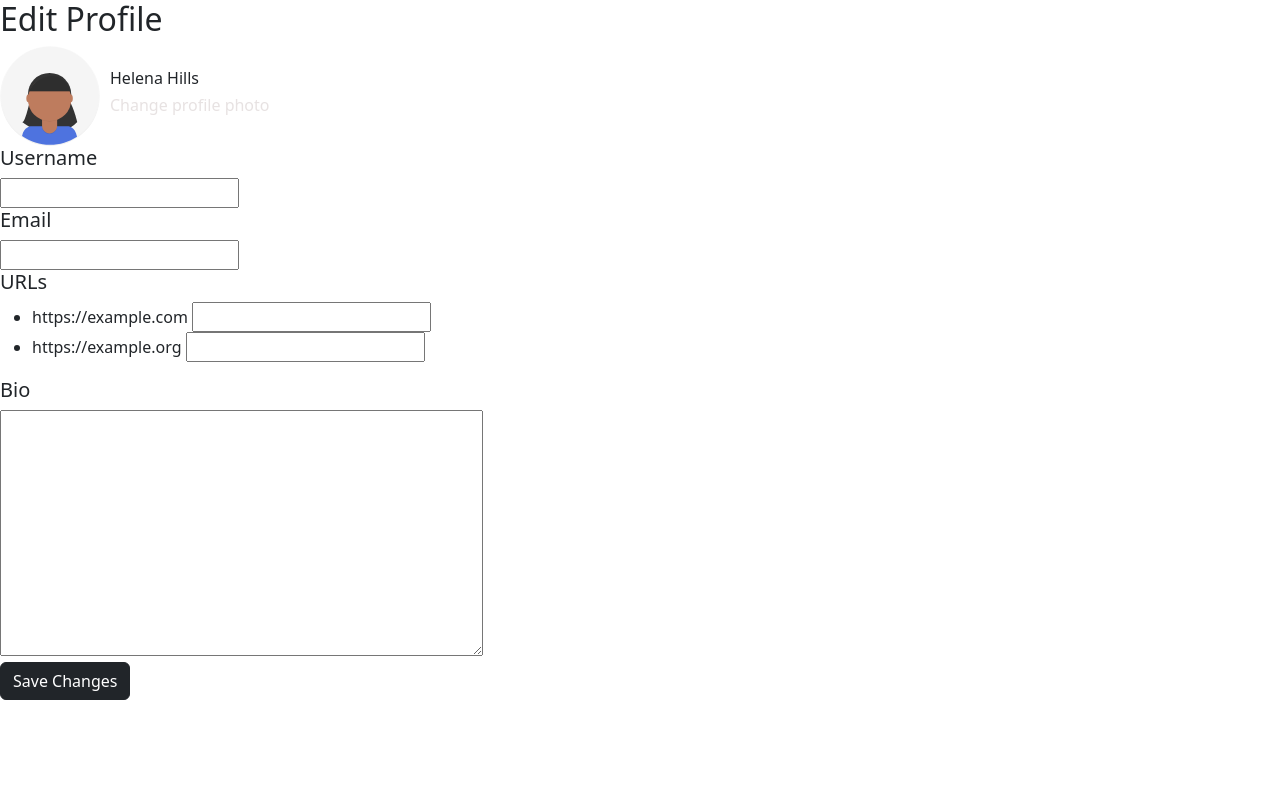
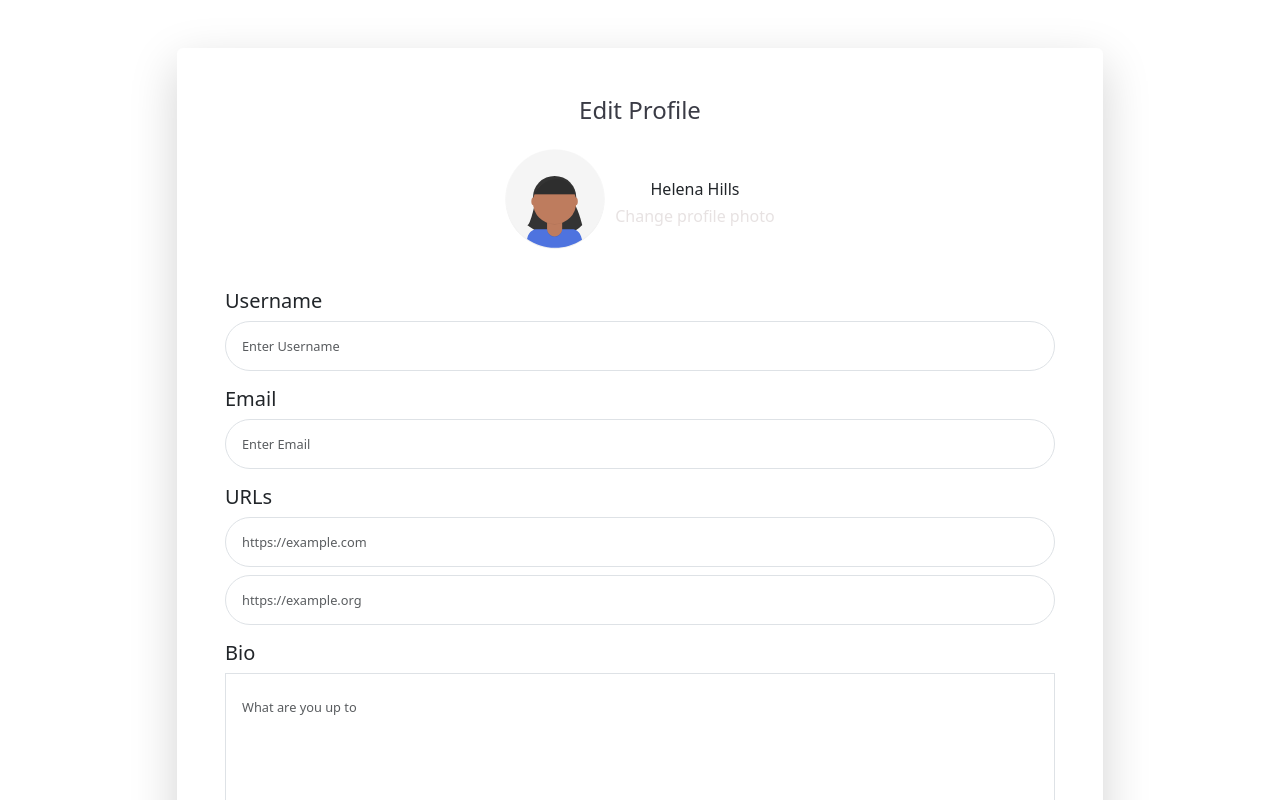
Before and after one commit to isj0228/sulgasaeng, a Vue app in the folder Skeleton_project/: page /User in a window 1280 px wide. Shown: the top 800 px of the page. Built offline with nearby package versions, Linux system fonts and the light colour scheme.

Commit message:
부트스트렙_활용

```diff
--- a/Skeleton_project/src/pages/UserProfile.vue
+++ b/Skeleton_project/src/pages/UserProfile.vue
@@ -1,32 +1,54 @@
 <template>
-    <div>
-      <h2>Edit Profile</h2>
-      <div class="profile-info">
+  <div class="container">
+    <div class="row justify-content-center">
+      <div class="col-xl-10 col-lg-12 col-md-9">
+        <div class="card o-hidden border-0 shadow-lg my-5">
+          <div class="card-body p-0">
+            <!-- Nested Row within Card Body -->
+            <div class="row">
+              <div class="col-lg-12">
+                <div class="p-5">
+                  <div class="text-center">
+                    <h2 class="h4 text-gray-900 mb-4">Edit Profile</h2>
+                  </div>
+                  <div class="profile-info text-center mb-4">
                     <!-- Adjust the width and height of the image using the style attribute -->
-        <img class="rounded-circle" :src="profilePhoto" alt="Profile Photo" style="width:100px; height:100px">
+                    <img class="rounded-circle mb-3" :src="profilePhoto" alt="Profile Photo" style="width: 100px; height: 100px;">
                     <div class="profile-details">
                       <h6>Helena Hills</h6>
                       <h6 id="image" @click="changePhoto">Change profile photo</h6>
                     </div>
                   </div>
+                  <form class="user">
+                    <div class="form-group">
                       <h5>Username</h5>
-      <input type="text" name="Enter Username">
-      <br/>
+                      <input type="text" class="form-control form-control-user" placeholder="Enter Username">
+                    </div>
+                    <div class="form-group">
                       <h5>Email</h5>
-      <input type="email" name="Enter Email">
-      <br/>
+                      <input type="email" class="form-control form-control-user" placeholder="Enter Email">
+                    </div>
+                    <div class="form-group">
                       <h5>URLs</h5>
-      <ul>
-        <li v-for="link in links" :key="link.id">
-
-          {{ link.url }}
-          <input type="text" name="Enter URL">
+                      <ul class="list-unstyled">
+                        <li v-for="link in links" :key="link.id" class="mb-2">
+                          <input type="text" class="form-control form-control-user" :placeholder="link.url">
                         </li>
                       </ul>
+                    </div>
+                    <div class="form-group">
                       <h5>Bio</h5>
-      <textarea rows="10" cols="50" name="What are you up to"></textarea> <!-- Corrected indentation here -->
-      <br/>
-      <button class="btn btn-dark">Save Changes</button>
+                      <textarea rows="5" class="form-control form-control-user square-textarea" placeholder="What are you up to"></textarea>
+                    </div>
+                    <button class="btn btn-primary btn-user btn-block">Save Changes</button>
+                  </form>
+                </div>
+              </div>
+            </div>
+          </div>
+        </div>
+      </div>
+    </div>
   </div>
 </template>
 
@@ -55,6 +77,7 @@
 .profile-info {
   display: flex; /* Use flexbox layout */
   align-items: center; /* Center items vertically */
+  justify-content: center; /* Center items horizontally */
 }
 
 .profile-details {
@@ -65,4 +88,9 @@
   color: rgba(207, 198, 198, 0.5);
   cursor: pointer; /* Change cursor to pointer to indicate clickable element */
 }
+
+/* Custom class to remove border-radius from textarea */
+.square-textarea {
+  border-radius: 0 !important;
+}
 </style>
```
Lines whose indentation alone changed are shown as unchanged.
